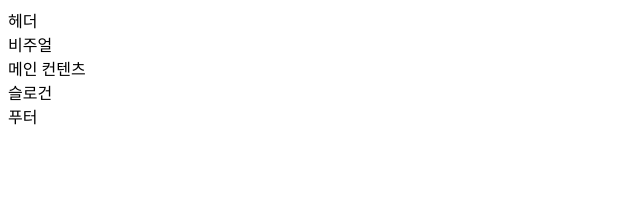
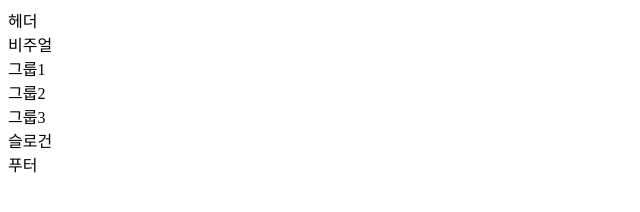
Before and after one commit to loco9939/zeroConneTo, a plain HTML site: page HTML5/index.html in a window 1280 px wide. Shown: the whole page, without its empty margins (0-640 px from the left). Drawn offline with Linux system fonts and the light colour scheme.

Commit message:
메인 컨텐츠 레이아웃을 위한 그룹 요소 추가

```diff
--- a/HTML5/index.html
+++ b/HTML5/index.html
@@ -14,7 +14,11 @@
 <body>
   <header class="header">헤더</header>
   <div class="visual">비주얼</div>
-  <main class="main">메인 컨텐츠</main>
+  <main class="main">
+    <div class="group group1">그룹1</div>
+    <div class="group group2">그룹2</div>
+    <div class="group group3">그룹3</div>
+  </main>
   <article class="slogan">슬로건</article>
   <footer class="footer">
     <div class="footer-inner">푸터</div>
```
